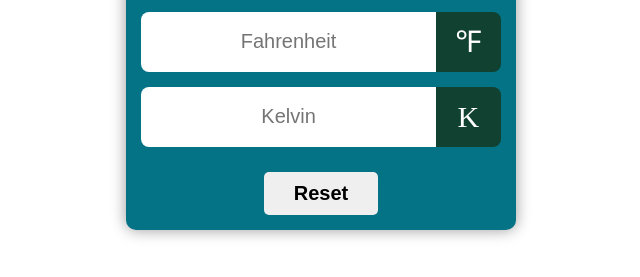
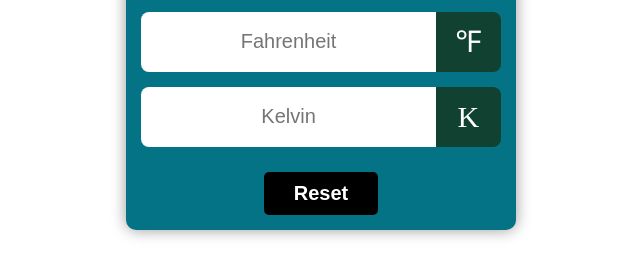
Before and after one commit to aanchalsaket/Temperature-converter, a plain HTML site: page index.html in a window 1280 px wide. In both pictures the pointer is over the button "Reset". Shown: the part 349-626 px from the top of the page, without its empty margins (319-959 px from the left). Drawn offline with Linux system fonts and the light colour scheme.

Commit message:
added button hover css

```diff
--- a/style.css
+++ b/style.css
@@ -95,3 +95,8 @@ input{
     cursor: pointer;
     transition: 0.3s;
 }
+
+.button button:hover{
+    background: #000;
+    color: #fff;
+}
```
